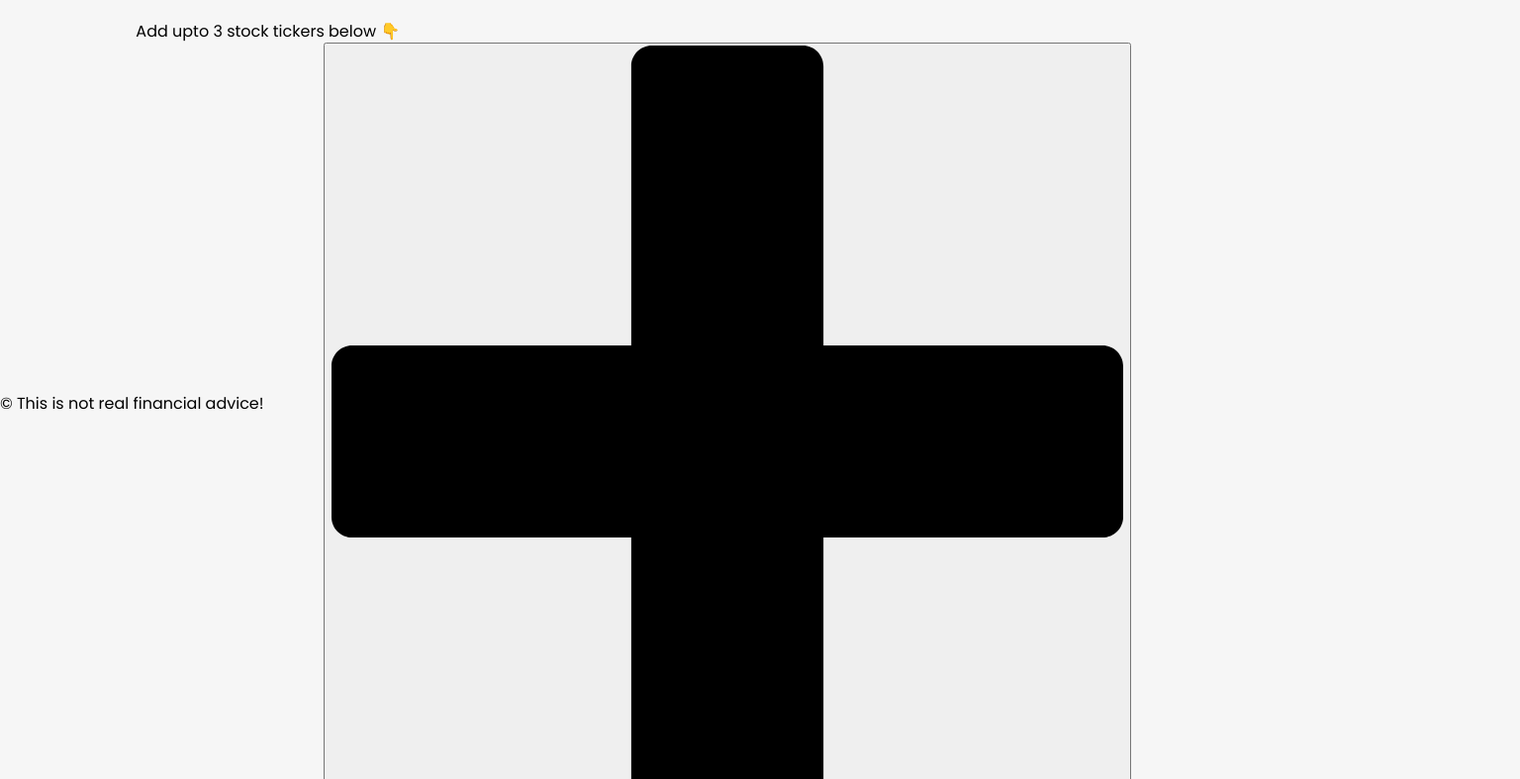
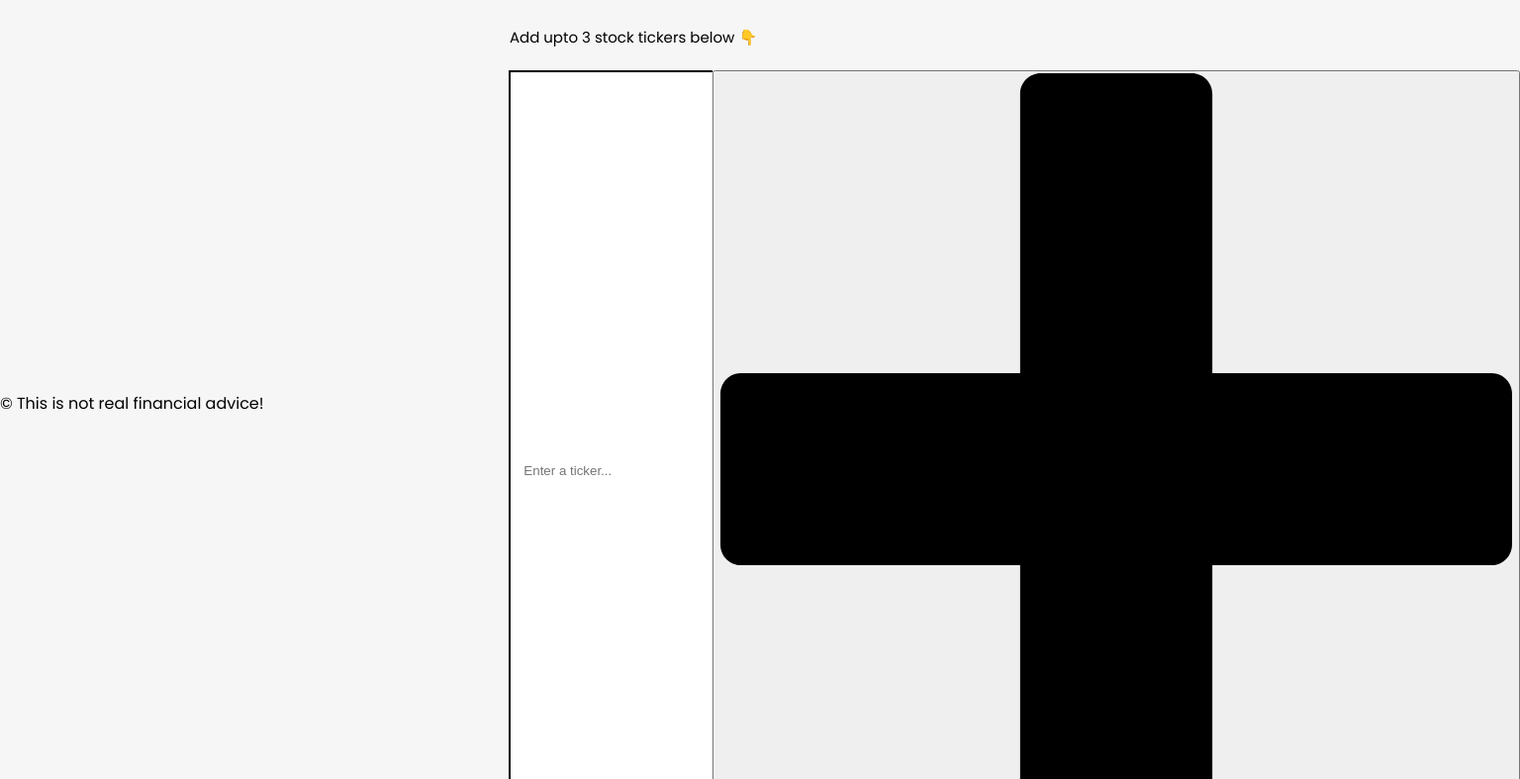
Before and after one commit to sprashanthv-dev/AI-Stock-Advisor-JS, a plain HTML site: page index.html in a window 1280 px wide. Shown: the part 130-917 px from the top of the page at 99% size, 1536 px wide, since content can reach past the window. Drawn offline with Linux system fonts and the light colour scheme.

Commit message:
feat: Added input control styles

```diff
--- a/index.css
+++ b/index.css
@@ -58,3 +58,30 @@ main {
 .output-panel p {
     overflow-y: scroll;
 }
+
+/* Input controls */
+form {
+    width: 360px;
+    display: flex;
+    flex-direction: column;
+    align-items: center;
+}
+
+label {
+    text-align: center;
+    padding: .43em;
+    font-size: 15px;
+    margin-bottom: 1em;
+    width: 80%;
+}
+
+.form-input-control {
+    display: flex;
+    width: 70%;
+}
+
+input[type="text"] {
+    padding: 1em;
+    border: 2px solid black;
+    border-right: none;
+}
```
